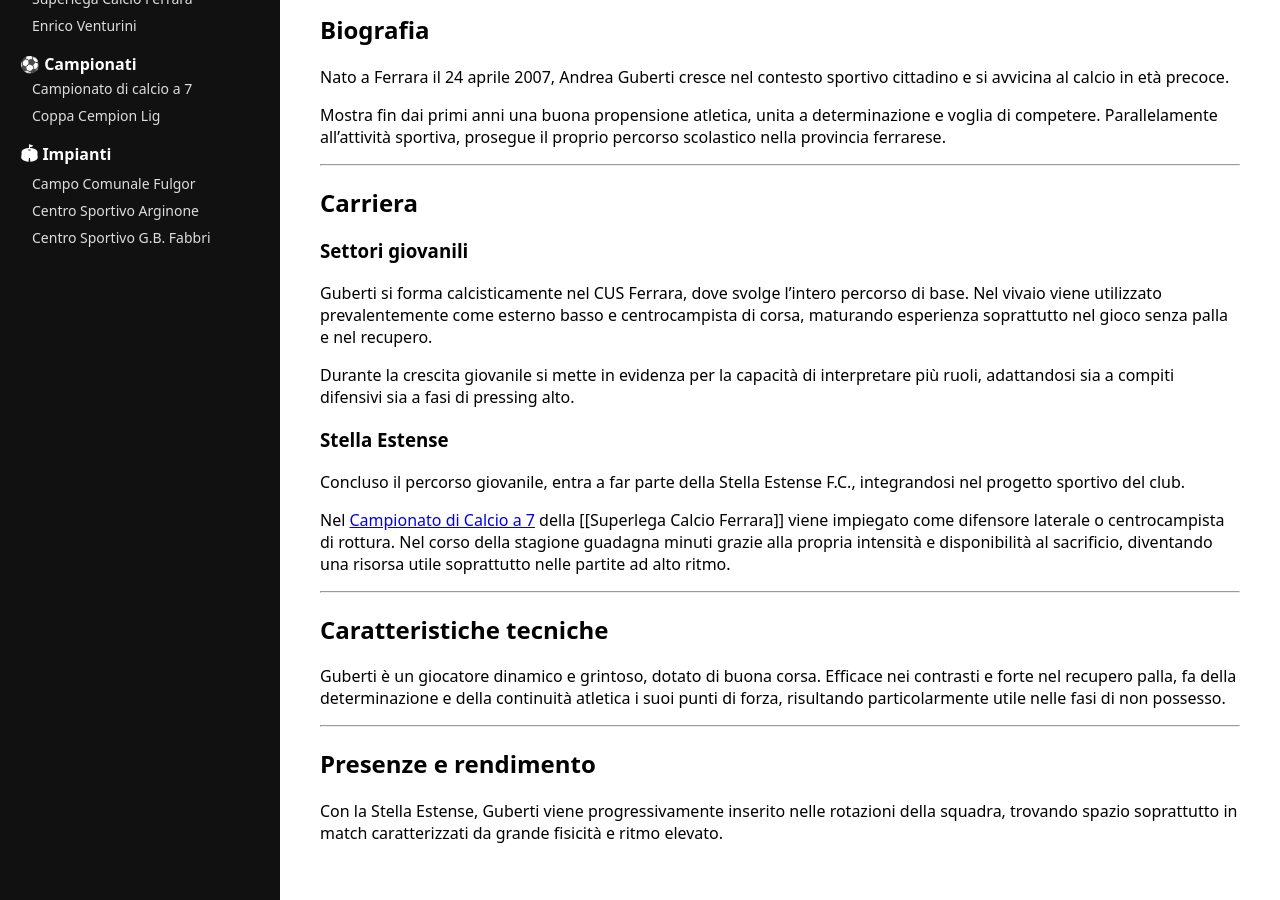
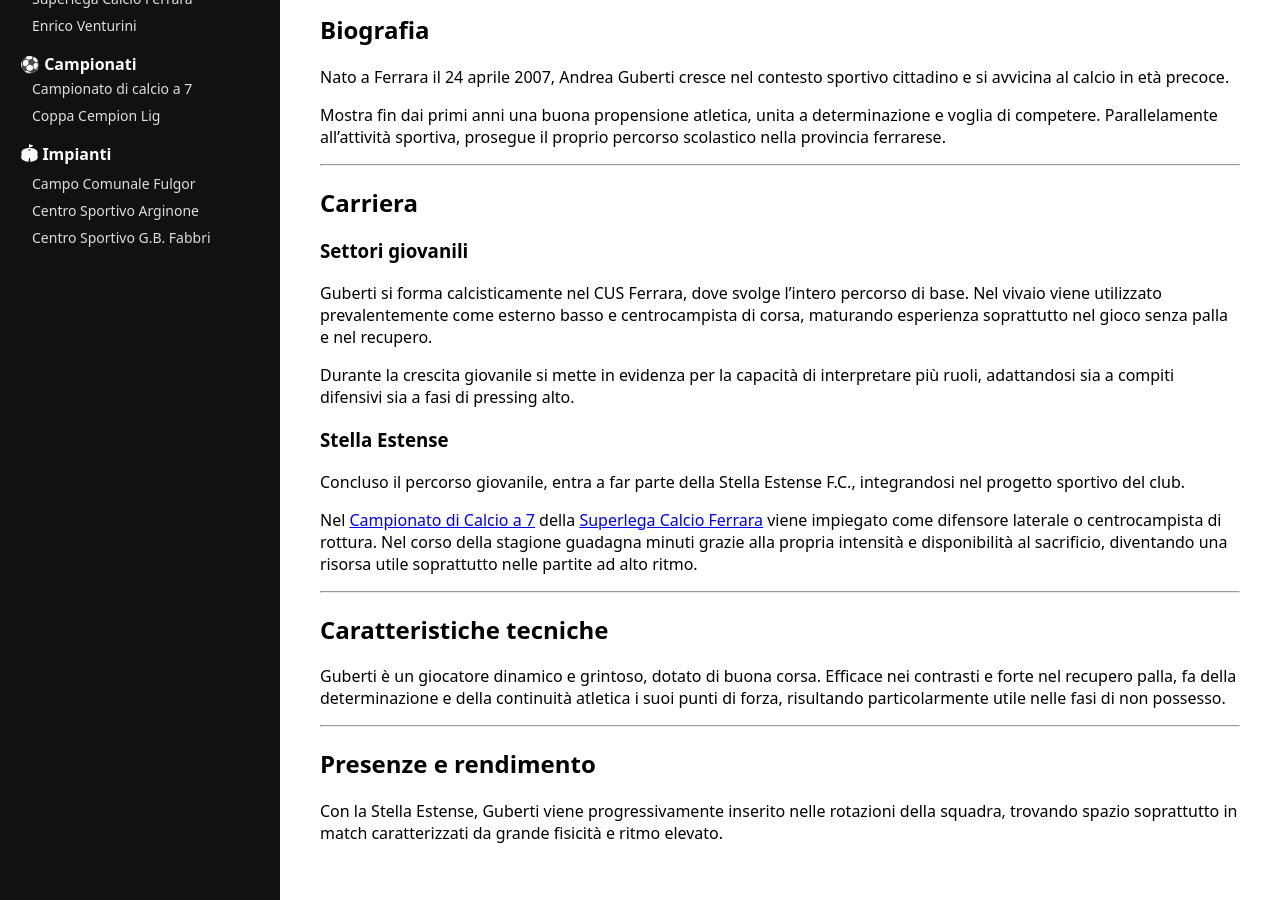
Before and after one commit to tommy-unife/Stella-Estense-Wiki, a Jekyll site: the page built from Andrea-Guberti.md, in a window 1280 px wide and 900 px high, scrolled down 763 px. Built offline with Jekyll 4.4.1, drawn with Linux system fonts in a browser that asks for light colours; our own code applies the rules of GitHub Pages for plain Markdown files; part of the change alters nothing that is shown.

```diff
--- a/Andrea-Guberti.md
+++ b/Andrea-Guberti.md
@@ -46,7 +46,7 @@ Durante la crescita giovanile si mette in evidenza per la capacità di interpret
 
 Concluso il percorso giovanile, entra a far parte della Stella Estense F.C., integrandosi nel progetto sportivo del club.
 
-Nel [Campionato di Calcio a 7](Campionato-Calcio-a-7.md) della [[Superlega Calcio Ferrara]] viene impiegato come difensore laterale o centrocampista di rottura. Nel corso della stagione guadagna minuti grazie alla propria intensità e disponibilità al sacrificio, diventando una risorsa utile soprattutto nelle partite ad alto ritmo.
+Nel [Campionato di Calcio a 7](Campionato-Calcio-a-7.md) della [Superlega Calcio Ferrara](Superlega-Calcio-Ferrara.md) viene impiegato come difensore laterale o centrocampista di rottura. Nel corso della stagione guadagna minuti grazie alla propria intensità e disponibilità al sacrificio, diventando una risorsa utile soprattutto nelle partite ad alto ritmo.
 
 ---
 
```
